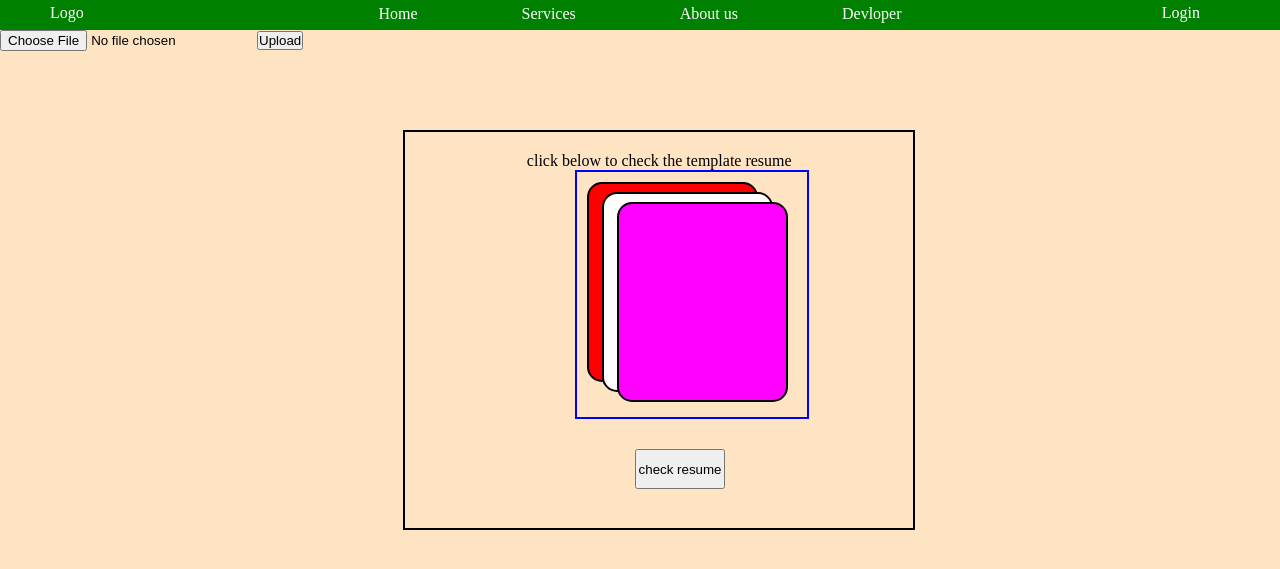
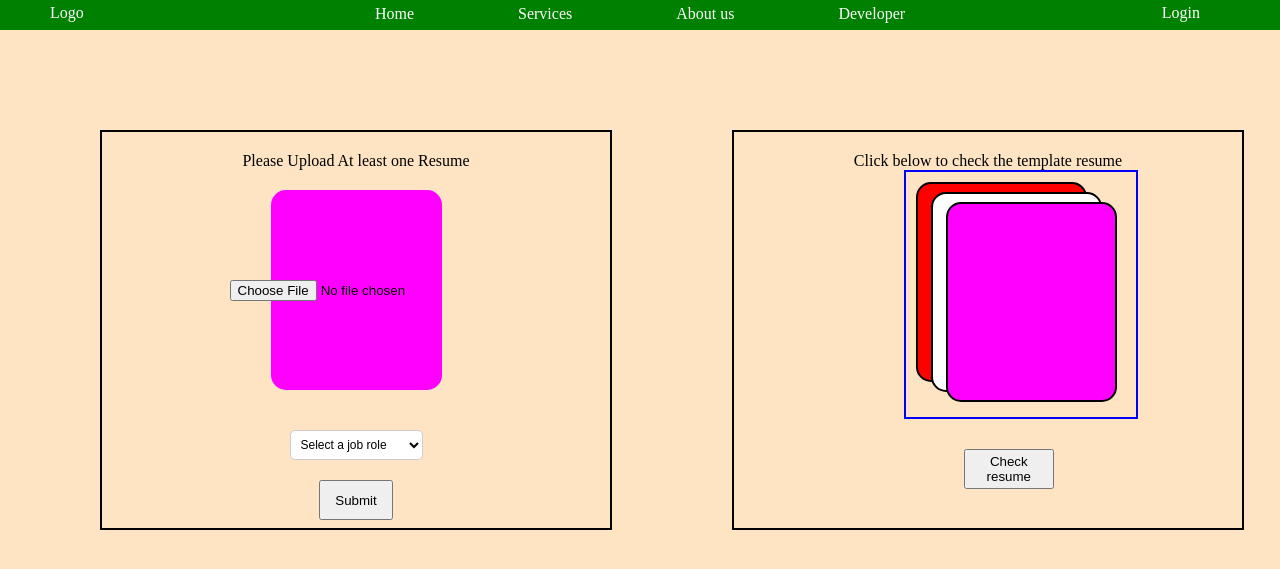
Before and after one commit to Kishanukani/django, a Django app: page /resumepage/ in a window 1280 px wide; the page is wider, and only the part inside the window is pictured. Shown: the top 569 px of that part. Run offline with Django 5.2, Linux system fonts and the light colour scheme.

Commit message:
upload part done

```diff
--- a/PP/Resume/urls.py
+++ b/PP/Resume/urls.py
@@ -6,10 +6,8 @@ from django.conf.urls.static import static
 
 urlpatterns = [
     path("", views.welcome),
-    path("resumepage/", views.resumepage, name="resumepage"),
-    path("index", views.index, name="index"),
+    path("resumepage/", views.Resume, name="resumepage"),
+    path("index/", views.index, name="index"),
     path("sign_up/", views.Signup, name="sign_up"),
-    path(
-        "upload_resume/", views.upload_resume, name="upload_resume"
-    ),  # Use a different URL pattern for upload_resume
+    path("resumepage/upload_resume/", views.upload_resume, name="upload_resume"),
 ] + static(settings.STATIC_URL, document_root=settings.STATIC_ROOT)
--- a/PP/Resume/views.py
+++ b/PP/Resume/views.py
@@ -15,7 +15,7 @@ def index(request):
     return render(request, "index.html")
 
 
-def resumepage(request):
+def Resume(request):
     return render(request, "Resume.html")
 
 
@@ -24,18 +24,11 @@ def Signup(request):
 
 
 def upload_resume(request):
-    if request.method == "POST" and request.FILES["uploadresume"]:
+    if request.method == "POST" and "uploadresume" in request.FILES:
         upload_resume = request.FILES["uploadresume"]
-
-        # Initialize Firebase Admin SDK
-        cred = credentials.Certificate(settings.FIREBASE_SERVICE_ACCOUNT_KEY_PATH)
-        # firebase_admin.initialize_app(
-        #     cred,
-        #     name="ResumeApp",
-        #     options={"storageBucket": settings.FIREBASE_STORAGE_BUCKET},
-        # )
+        # if request.method == "POST" and request.FILES["uploadresume"]:
+        # upload_resume = request.FILES["uploadresume"]
         bucket = storage.bucket(settings.FIREBASE_STORAGE_BUCKET)
-
         # Store user's resume in Firebase Storage
         filename = upload_resume.name
         blob = bucket.blob(f"userresume/{filename}")
@@ -45,7 +38,7 @@ def upload_resume(request):
     else:
         context = {"resume_uploaded": False}
 
-    return render(request, "upload_resume.html", context)
+    return render(request, "Resume.html", context)
 
 
 # Create your views here.
--- a/PP/static/style.css
+++ b/PP/static/style.css
@@ -186,7 +186,7 @@ body{
     align-items: center;
 }
 
-.submitbtn button
+button
 {
     height: 30px;
     width: 100px;
@@ -253,8 +253,14 @@ body{
     /* display: block; */
 }
 
-.checkresume button{
+button{
     /* color: pink; */
     height: 40px;
     width: 20%;
 }
+
+#op
+{
+    display: inline;
+    padding: 10px;
+}
--- a/PP/templates/Resume.html
+++ b/PP/templates/Resume.html
@@ -4,54 +4,66 @@
     <meta charset="UTF-8" />
     <meta name="viewport" content="width=device-width, initial-scale=1.0" />
     <title>Document</title>
-    {%load static%}
-    <link rel="stylesheet" href="{% static '/style.css' %}" />
-
-    {% comment %}
-    <link rel="stylesheet" href="{%static 'resume.css'%}" />
-    {% endcomment %}
+    {% load static %}
+    <link rel="stylesheet" href="{% static 'style.css' %}" />
   </head>
-
   <body>
     <nav class="nav1">
-      <!-- <ul></ul> -->
       <div id="logo">Logo</div>
       <ul>
-        <li>
-          <a href="{% url 'index'%}"> Home </a>
-        </li>
-        <li><a href="#"> Services </a></li>
-        <li><a href="#"> About us </a></li>
-        <li><a href="#"> Devloper </a></li>
+        <li><a href="{% url 'index' %}">Home</a></li>
+        <li><a href="#">Services</a></li>
+        <li><a href="#">About us</a></li>
+        <li><a href="#">Developer</a></li>
       </ul>
       <div id="login"><a href="{% url 'sign_up' %}">Login</a></div>
-      <!-- <div id="login"><a href="{% url 'sign_up' %}">Login</a></div> -->
     </nav>
-
     <div class="container">
-      <form method="post" enctype="multipart/form-data">
-        {% csrf_token %}
-        <input type="file" name="resume" />
-        <button type="submit">Upload</button>
-      </form>
-
-      {% if resume_uploaded %}
-      <p>Resume uploaded successfully</p>
-      {% endif %} {% comment %}
-      <!-- ---------------------------------------------------------------------------------------- -->
-      {% endcomment %}
+      <div class="uploadresume">
+        <div class="text">Please Upload At least one Resume</div>
+        <form
+          action="upload_resume/"
+          method="post"
+          enctype="multipart/form-data"
+        >
+          {% csrf_token %}
+          <div class="uploadbtn">
+            <input
+              type="file"
+              name="uploadresume"
+              id="uploadresume"
+              style="width: 300px"
+              class="custom-file-input"
+            />
+          </div>
+          <div class="decriptio">
+            <select id="job-role">
+              <option value="" disabled selected>Select a job role</option>
+              <option value="software-engineer">Software Engineer</option>
+              <option value="data-scientist">Data Scientist</option>
+              <option value="project-manager">Project Manager</option>
+              <!-- Add more options as needed -->
+            </select>
+          </div>
+          <div class="submitbtn"><button type="submit">Submit</button></div>
+        </form>
+        <br />
+        <br />
+        {% comment %} <br />
+        {% endcomment %} {% if resume_uploaded %}
+        <h1 id="op"><p>Resume uploaded successfully</p></h1>
+        {% endif %}
+      </div>
 
       <div class="uploadresume">
-        <div class="text">click below to check the template resume</div>
+        <div class="text">Click below to check the template resume</div>
         <div class="tempimg">
           <div class="overlappresume" id="one"></div>
           <div class="overlappresume" id="two"></div>
           <div class="overlappresume" id="three"></div>
         </div>
-        <!-- <div class="checkresume"><input type="submit" value="">Check Resume</div> -->
-        <!-- <input type="submit"> -->
         <div class="checkresume">
-          <button type="submit">check resume</button>
+          <button type="submit">Check resume</button>
         </div>
       </div>
     </div>
--- a/PP/templates/index.html
+++ b/PP/templates/index.html
@@ -29,10 +29,11 @@
         <li id="Resume">
           <a href="{% url 'resumepage' %}">Resume</a>
         </li>
+        {% comment %}
         <li id="upload_resume">
           <a href="{% url 'upload_resume' %}">Upload RESUME 2.0</a>
         </li>
-        {% comment %}
+        {% endcomment %} {% comment %}
         <li id="Resume"><a href="/PP/templates/Resume.html">Resume</a></li>
         {% endcomment %}
       </ul>
```
